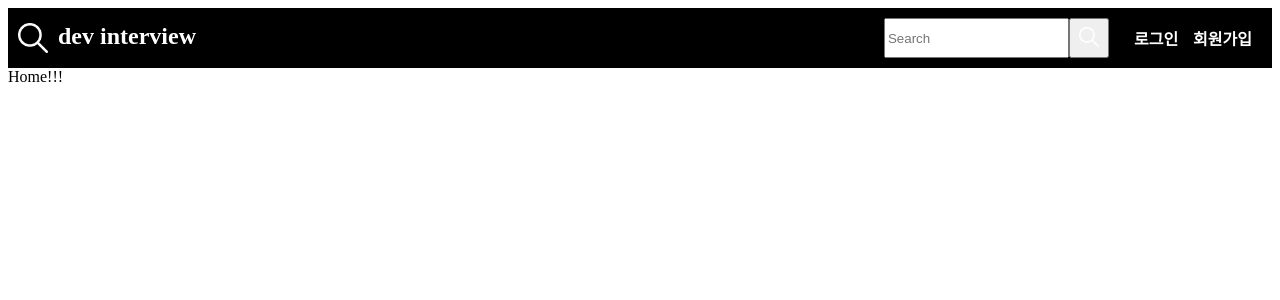
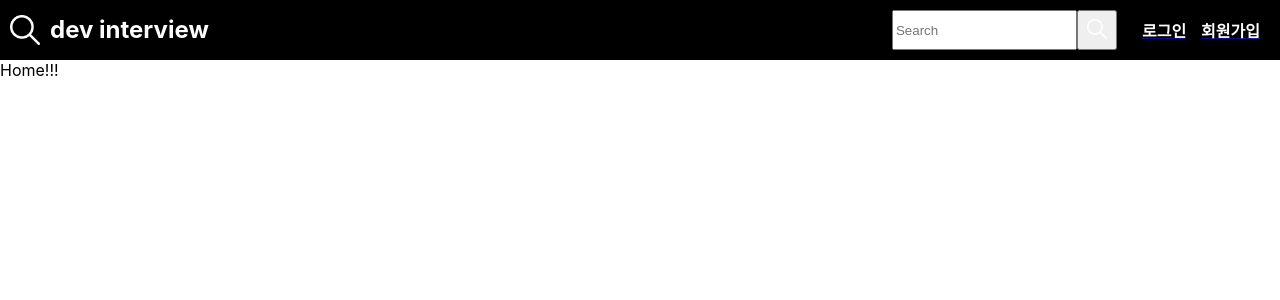
Before and after one commit to tkdals0905/dev-interview-helper, a React (Create React App) app in the folder client/: page / in a window 1280 px wide. Shown: the top 300 px of the page. Built offline with nearby package versions, Linux system fonts and the light colour scheme.

Commit message:
style) 헤더 스타일링 수정

```diff
--- a/client/src/App.js
+++ b/client/src/App.js
@@ -7,14 +7,14 @@ import Login from './pages/Login';
 
 function App() {
   return (
-    <main>
+    <>
       <Header />
       <Routes>
         <Route path="/" element={<Home />} />
         <Route path="/signup" element={<SignUp />} />
         <Route path="/login" element={<Login />} />
       </Routes>
-    </main>
+    </>
   );
 }
 
--- a/client/src/components/Header.js
+++ b/client/src/components/Header.js
@@ -1,6 +1,6 @@
 import React from 'react';
 import styled from 'styled-components';
-// import ReactDOM from 'react-dom';
+import { Link } from 'react-router-dom';
 
 const HeaderNavbar = styled.header`
   display: flex;
@@ -8,21 +8,21 @@ const HeaderNavbar = styled.header`
   color: white;
   align-items: center;
   justify-content: space-between;
-
+  width: 100%;
   padding: 10px;
-  * {
-    margin: 0px;
+  h4 {
+    color: white;
   }
 `;
 
-const Serch = styled.div`
+const Search = styled.div`
   display: flex;
   margin-right: 0px;
 
-  .serch-input {
+  .search-input {
     height: 40px;
   }
-  .serch-button {
+  .search-button {
     width: 40px;
     height: 40px;
     margin-right: 20px;
@@ -64,15 +64,19 @@ function Header() {
         <h2>dev interview</h2>
       </Logo>
       <Div>
-        <Serch>
-          <input className="serch-input" type="search" placeholder="Search" />
-          <button className="serch-button" type="submit">
+        <Search>
+          <input className="search-input" type="search" placeholder="Search" />
+          <button className="search-button" type="submit">
             <img className="s-img" src="/images/search.png" alt="search" />
           </button>
-        </Serch>
+        </Search>
         <Sign>
-          <h4> 로그인</h4>
-          <h4> 회원가입</h4>
+          <Link to="/login">
+            <h4>로그인</h4>
+          </Link>
+          <Link to="/signup">
+            <h4>회원가입</h4>
+          </Link>
         </Sign>
       </Div>
     </HeaderNavbar>
--- a/client/src/index.css
+++ b/client/src/index.css
@@ -1,6 +1,3 @@
-* {
-  box-sizing: border-box;
-}
 body {
   margin: 0;
   font-family: -apple-system, BlinkMacSystemFont, 'Segoe UI', 'Roboto', 'Oxygen',
@@ -16,5 +13,6 @@ code {
 }
 
 * {
+  margin: 0;
   box-sizing: border-box;
 }
--- a/client/src/index.js
+++ b/client/src/index.js
@@ -3,6 +3,7 @@ import { BrowserRouter } from 'react-router-dom';
 import React from 'react';
 import { QueryClientProvider, QueryClient } from 'react-query';
 import App from './App';
+import './index.css';
 
 const queryClient = new QueryClient();
 const root = ReactDOM.createRoot(document.getElementById('root'));
```
